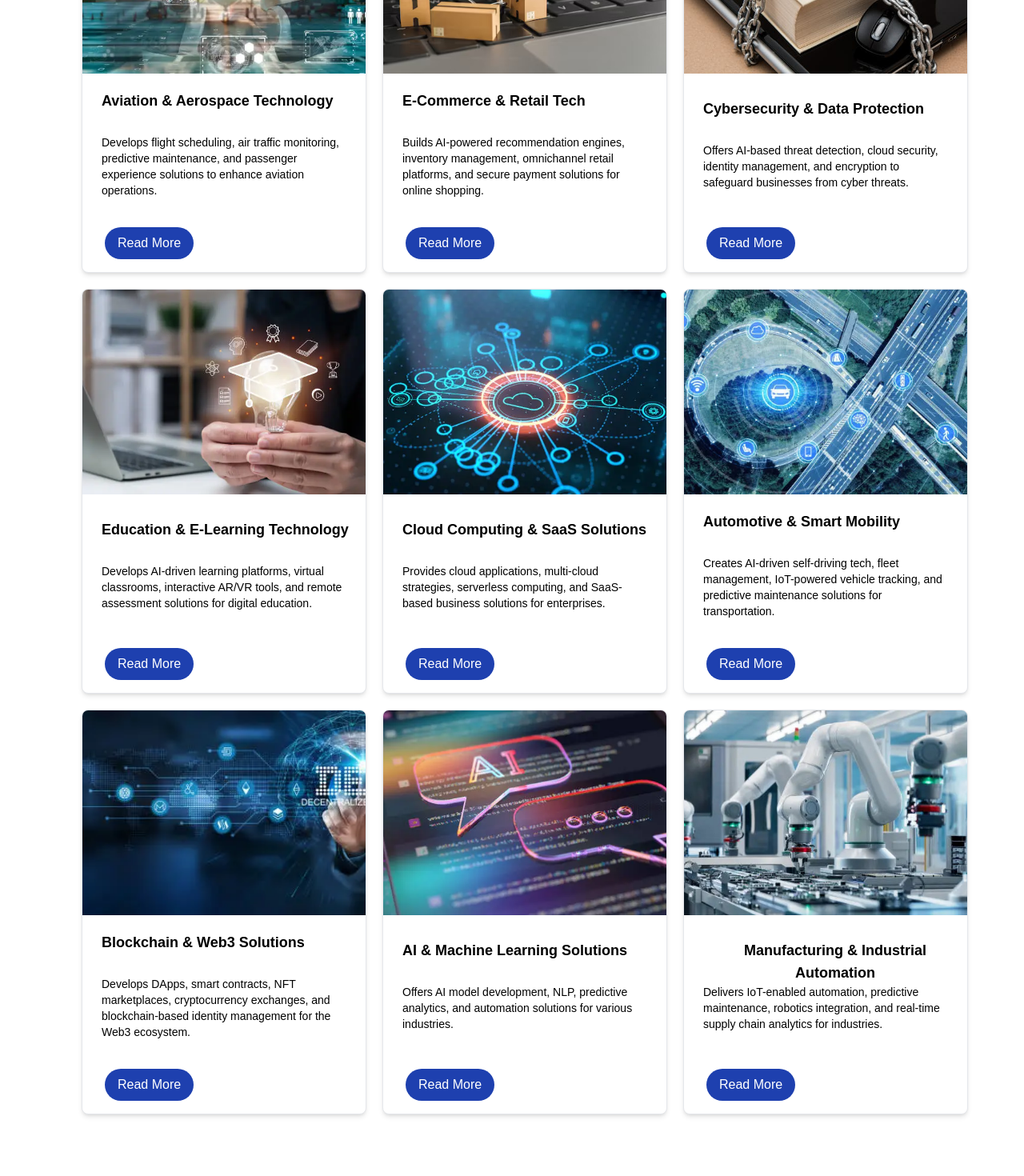
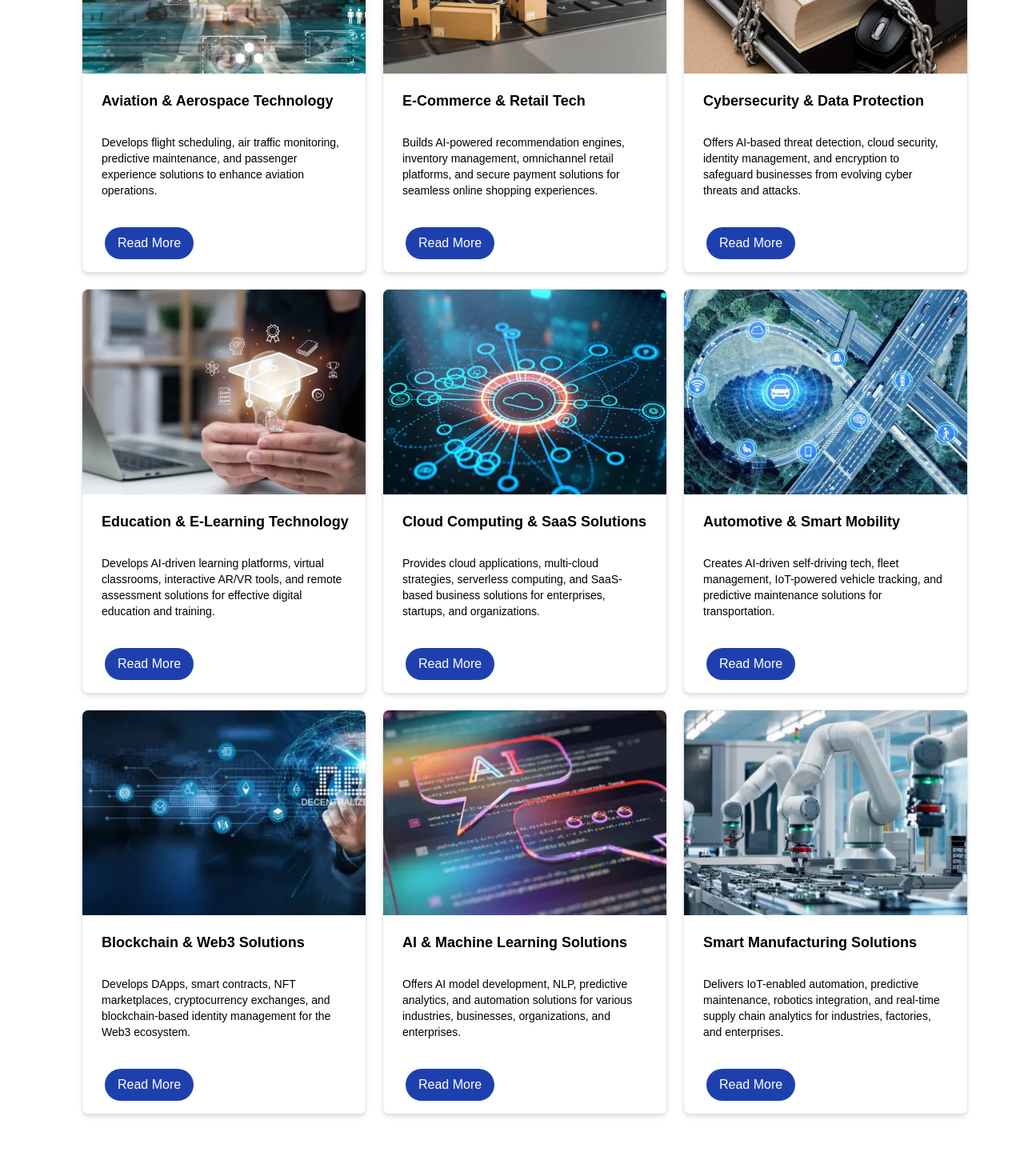
Before and after one commit to aOnixglobalai99/aonixglobalai-portfolio, a Next.js app: page /Industries in a window 1280 px wide. Shown: the part 1000-2470 px from the top of the page at 80% size. Built offline with nearby package versions, Linux system fonts and the light colour scheme.

Commit message:
industry carousel bug fix

```diff
--- a/src/components/industryCarousel.tsx
+++ b/src/components/industryCarousel.tsx
@@ -30,7 +30,7 @@ const Industry: React.FC = () => {
     {
       title: 'Fintech & Banking Solutions',
       description:
-        'Provides secure payment gateways, AI fraud detection, blockchain transactions, and mobile banking apps for seamless financial services.',
+        'Provides secure payment gateways, AI fraud detection, blockchain transactions, and mobile banking apps for seamless and efficient financial services.',
       imageUrl: '/images/industry/Fintech.jpg',
       alt: 'Fintech and Banking Solutions visualization',
     },
@@ -51,28 +51,28 @@ const Industry: React.FC = () => {
     {
       title: 'E-Commerce & Retail Tech',
       description:
-        'Builds AI-powered recommendation engines, inventory management, omnichannel retail platforms, and secure payment solutions for online shopping.',
+        'Builds AI-powered recommendation engines, inventory management, omnichannel retail platforms, and secure payment solutions for seamless online shopping experiences.',
       imageUrl: '/images/industry/E-Commerce.jpg',
       alt: 'E-Commerce and Retail Technology visualization',
     },
     {
       title: 'Cybersecurity & Data Protection',
       description:
-        'Offers AI-based threat detection, cloud security, identity management, and encryption to safeguard businesses from cyber threats.',
+        'Offers AI-based threat detection, cloud security, identity management, and encryption to safeguard businesses from evolving cyber threats and attacks.',
       imageUrl: '/images/industry/cyber_security.jpeg',
       alt: 'Cybersecurity and Data Protection visualization',
     },
     {
-      title: 'Education & E-Learning Technology',
+      title: 'E-Learning Technology',
       description:
-        'Develops AI-driven learning platforms, virtual classrooms, interactive AR/VR tools, and remote assessment solutions for digital education.',
+        'Develops AI-driven learning platforms, virtual classrooms, interactive AR/VR tools, and remote assessment solutions for effective digital education and training.',
       imageUrl: '/images/industry/Education.webp',
       alt: 'Education and E-Learning Technology visualization',
     },
     {
-      title: 'Cloud Computing & SaaS Solutions',
+      title: 'Cloud & SaaS Solutions',
       description:
-        'Provides cloud applications, multi-cloud strategies, serverless computing, and SaaS-based business solutions for enterprises.',
+        'Provides cloud applications, multi-cloud strategies, serverless computing, and SaaS-based business solutions for enterprises, startups, and organizations.',
       imageUrl: '/images/industry/Cloud-Computing.webp',
       alt: 'Cloud Computing and SaaS Solutions visualization',
     },
@@ -93,14 +93,14 @@ const Industry: React.FC = () => {
     {
       title: 'AI & Machine Learning Solutions',
       description:
-        'Offers AI model development, NLP, predictive analytics, and automation solutions for various industries.',
+        'Offers AI model development, NLP, predictive analytics, and automation solutions for various industries, businesses, organizations, and enterprises.',
       imageUrl: '/images/industry/AI.webp',
       alt: 'AI and Machine Learning Solutions visualization',
     },
     {
-      title: 'Manufacturing & Industrial Automation',
+      title: 'Smart Manufacturing Solutions',
       description:
-        'Delivers IoT-enabled automation, predictive maintenance, robotics integration, and real-time supply chain analytics for industries.',
+        'Delivers IoT-enabled automation, predictive maintenance, robotics integration, and real-time supply chain analytics for industries, factories, and enterprises.',
       imageUrl: '/images/industry/Manufacturing.jpg',
       alt: 'Manufacturing and Industrial Automation visualization',
     },
--- a/src/pages/Industries.tsx
+++ b/src/pages/Industries.tsx
@@ -15,7 +15,7 @@ const Industry = () => {
     {
       title: 'Fintech & Banking Solutions',
       description:
-        'Provides secure payment gateways, AI fraud detection, blockchain transactions, and mobile banking apps for seamless financial services.',
+        'Provides secure payment gateways, AI fraud detection, blockchain transactions, and mobile banking apps for seamless and efficient financial services.',
       imageUrl: '/images/industry/Fintech.jpg',
     },
     {
@@ -33,25 +33,25 @@ const Industry = () => {
     {
       title: 'E-Commerce & Retail Tech',
       description:
-        'Builds AI-powered recommendation engines, inventory management, omnichannel retail platforms, and secure payment solutions for online shopping.',
+        'Builds AI-powered recommendation engines, inventory management, omnichannel retail platforms, and secure payment solutions for seamless online shopping experiences.',
       imageUrl: '/images/industry/E-Commerce.jpg',
     },
     {
       title: 'Cybersecurity & Data Protection',
       description:
-        'Offers AI-based threat detection, cloud security, identity management, and encryption to safeguard businesses from cyber threats.',
+        'Offers AI-based threat detection, cloud security, identity management, and encryption to safeguard businesses from evolving cyber threats and attacks.',
       imageUrl: '/images/industry/cyber_security.jpeg',
     },
     {
       title: 'Education & E-Learning Technology',
       description:
-        'Develops AI-driven learning platforms, virtual classrooms, interactive AR/VR tools, and remote assessment solutions for digital education.',
+        'Develops AI-driven learning platforms, virtual classrooms, interactive AR/VR tools, and remote assessment solutions for effective digital education and training.',
       imageUrl: '/images/industry/Education.webp',
     },
     {
       title: 'Cloud Computing & SaaS Solutions',
       description:
-        'Provides cloud applications, multi-cloud strategies, serverless computing, and SaaS-based business solutions for enterprises.',
+        'Provides cloud applications, multi-cloud strategies, serverless computing, and SaaS-based business solutions for enterprises, startups, and organizations.',
       imageUrl: '/images/industry/Cloud-Computing.webp',
     },
     {
@@ -69,13 +69,13 @@ const Industry = () => {
     {
       title: 'AI & Machine Learning Solutions',
       description:
-        'Offers AI model development, NLP, predictive analytics, and automation solutions for various industries.',
+        'Offers AI model development, NLP, predictive analytics, and automation solutions for various industries, businesses, organizations, and enterprises.',
       imageUrl: '/images/industry/AI.webp',
     },
     {
-      title: 'Manufacturing & Industrial Automation',
+      title: 'Smart Manufacturing Solutions',
       description:
-        'Delivers IoT-enabled automation, predictive maintenance, robotics integration, and real-time supply chain analytics for industries.',
+        'Delivers IoT-enabled automation, predictive maintenance, robotics integration, and real-time supply chain analytics for industries, factories, and enterprises.',
       imageUrl: '/images/industry/Manufacturing.jpg',
     },
   ];
```
